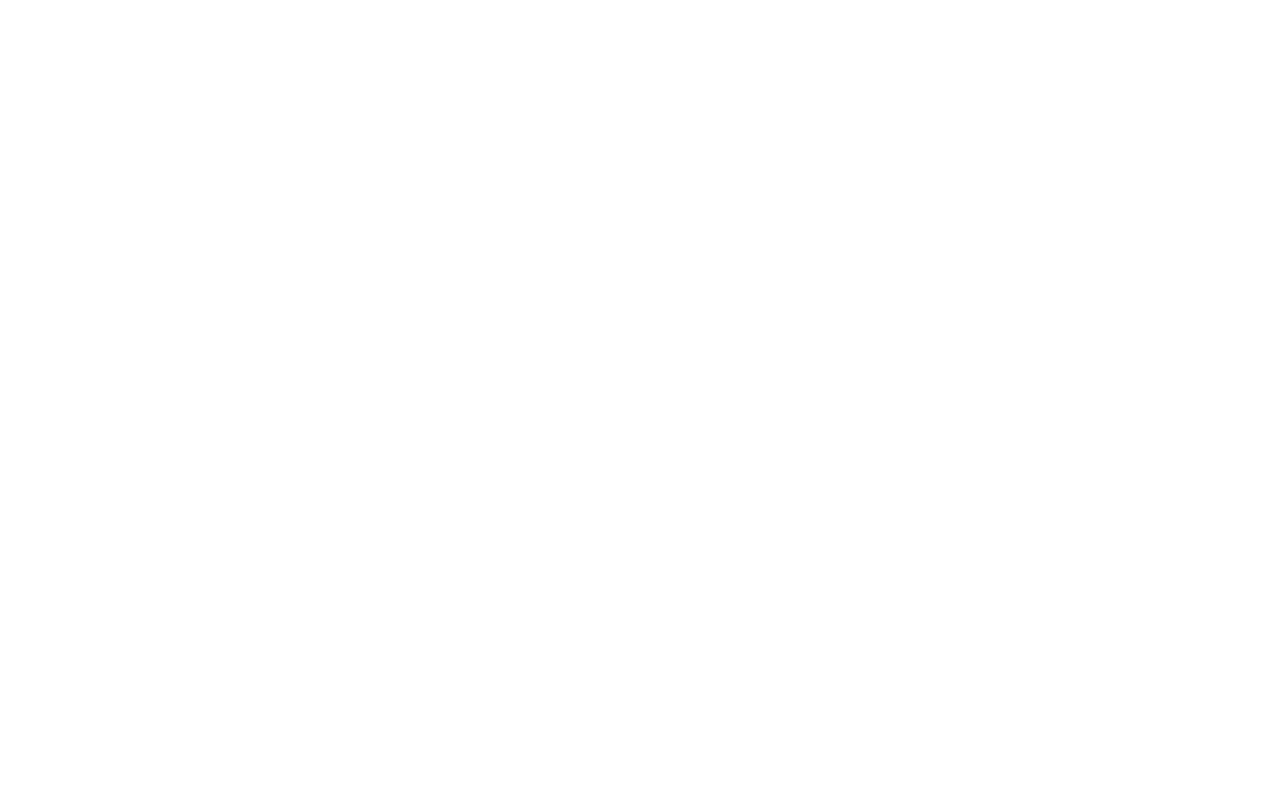
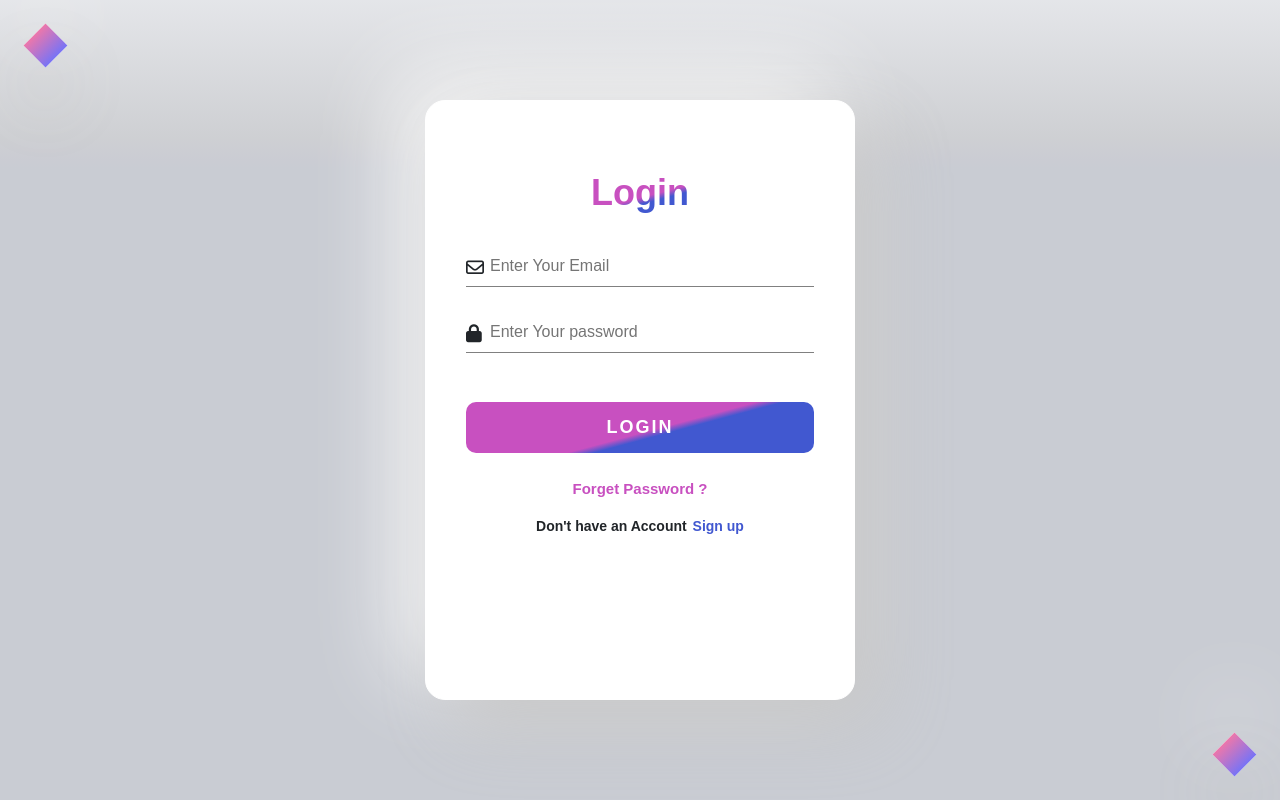
Before and after one commit to avnishkumarcorp/workplusfrontend, a React (Create React App) app: page /login in a window 1280 px wide. Before the commit this address had no page. Built offline with nearby package versions, Linux system fonts and the light colour scheme.

Commit message:
add login and signup page

```diff
--- a/public/index.html
+++ b/public/index.html
@@ -17,6 +17,8 @@
     <link rel="manifest" href="%PUBLIC_URL%/manifest.json" />
 
     <link rel="stylesheet" href="https://cdn.jsdelivr.net/npm/bootstrap@4.6.2/dist/css/bootstrap.min.css" integrity="sha384-xOolHFLEh07PJGoPkLv1IbcEPTNtaed2xpHsD9ESMhqIYd0nLMwNLD69Npy4HI+N" crossorigin="anonymous">
+
+    <link rel="stylesheet" href="https://cdnjs.cloudflare.com/ajax/libs/font-awesome/6.4.0/css/all.min.css" integrity="sha512-iecdLmaskl7CVkqkXNQ/ZH/XLlvWZOJyj7Yy7tcenmpD1ypASozpmT/E0iPtmFIB46ZmdtAc9eNBvH0H/ZpiBw==" crossorigin="anonymous" referrerpolicy="no-referrer" />
     <!--
       Notice the use of %PUBLIC_URL% in the tags above.
       It will be replaced with the URL of the `public` folder during the build.
--- a/src/App.css
+++ b/src/App.css
@@ -4,7 +4,67 @@
   box-sizing: border-box;
 }
 
+@import url("https://fonts.googleapis.com/css2?family=Poppins:wght@400;600;700&family=Raleway:ital,wght@0,400;0,600;1,400;1,500&display=swap");
+/*
+font-family: 'Poppins', sans-serif;
+font-family: 'Raleway', sans-serif; */
+
+@import url("https://fonts.googleapis.com/css2?family=Tajawal:wght@200;300;400;700&display=swap");
+
 
 body {
+  font-family: "Raleway", sans-serif;
   overflow-x: hidden;
 }
+
+:root {
+  --main-gradient: -webkit-linear-gradient(105deg, #4158d0 41%, #c850c0 46%);
+  --main-hover-gradient: -webkit-linear-gradient(
+    105deg,
+    #c850c0 41%,
+    #4158d0 46%
+  );
+  --white: #ffffff;
+  --black: #000000;
+}
+
+
+.main-heading {
+  text-align: center;
+  font-size: 36px;
+  font-weight: 600;
+  background: var(--main-gradient);
+  -webkit-background-clip: text;
+  -webkit-text-fill-color: transparent;
+}
+
+.small-heading {
+  font-size: 22px;
+  font-weight: 600;
+  background: var(--main-gradient);
+  -webkit-background-clip: text;
+  -webkit-text-fill-color: transparent;
+}
+
+.login-btn {
+  padding: 12px 24px;
+  background: var(--main-gradient);
+  border-radius: 10px;
+  color: var(--white);
+  width: 100%;
+  outline: none;
+  border: none;
+  font-size: 18px;
+  text-transform: uppercase;
+  letter-spacing: 2px;
+  font-weight: 800;
+  cursor: pointer;
+}
+
+.login-btn:hover {
+  background: var(--main-hover-gradient);
+}
+
+.login-btn:focus {
+  outline: none;
+}
--- a/src/App.js
+++ b/src/App.js
@@ -2,12 +2,20 @@ import { BrowserRouter, Route, Routes } from 'react-router-dom';
 import './App.css';
 import MainPage from './Main/MainPage';
 import MainOutlet from './Main/MainOutlet';
+import HomePage from './Main/HomePage';
+import LoginPage from './Login/LoginPage';
+import Signup from './Login/Signup';
+
 
 function App() {
   return (
     <div className="App">
       <BrowserRouter>
         <Routes>
+          <Route path="" element={<HomePage />} />
+          <Route path="/login" element={<LoginPage />} />
+          <Route path="/signup" element={<Signup />} />
+
           <Route path="/desktime" element={<MainOutlet />} >
             <Route path="" element={<MainPage />} />
           </Route>
--- /dev/null
+++ b/src/Login/InputComponent.js
@@ -0,0 +1,13 @@
+import React from "react"
+import "./InputComponent.scss"
+
+const InputComponent = ({ icon, type, placeholder }) => {
+  return (
+    <div className="input-field">
+      {icon}
+      <input className="my-input" type={type} placeholder={placeholder} />
+    </div>
+  )
+}
+
+export default InputComponent
--- /dev/null
+++ b/src/Login/InputComponent.scss
@@ -0,0 +1,19 @@
+.input-field {
+  position: relative;
+  .side-icon {
+    position: absolute;
+    top: 12px;
+    font-size: 18px;
+  }
+  .my-input {
+    width: 100%;
+    padding: 8px 24px;
+    border: none;
+    border-bottom: 1px solid gray;
+    margin-bottom: 25px;
+
+    &:focus {
+      outline: none;
+    }
+  }
+}
--- /dev/null
+++ b/src/Login/LoginPage.js
@@ -0,0 +1,40 @@
+import React from "react"
+import "./LoginPage.scss"
+import InputComponent from "./InputComponent"
+import { Link } from "react-router-dom"
+
+const LoginPage = () => {
+  return (
+    <div className="login-page">
+      <div className="left-circle">
+        <div className="small-circle"></div>
+      </div>
+      <div className="right-circle">
+        <div className="small-circle"></div>
+      </div>
+      <div className="ractangle"></div>
+      <div className="ractangle-two"></div>
+      <div className="login-form">
+        <h2 className="main-heading">Login</h2>
+        <div className="py-4">
+          <InputComponent
+            icon={<i class="fa-regular side-icon fa-envelope"></i>}
+            type="email"
+            placeholder="Enter Your Email"
+          />
+          <InputComponent
+            icon={<i class="fa-solid side-icon fa-lock"></i>}
+            type="password"
+            placeholder="Enter Your password"
+          />
+        </div>
+        <button className="login-btn">Login</button>
+        <Link className="forget-pass">Forget Password ?</Link>
+        <p className="account-not">Don't have an Account <Link className="going-link" to="/signup">Sign up</Link></p>
+
+      </div>
+    </div>
+  )
+}
+
+export default LoginPage
--- /dev/null
+++ b/src/Login/LoginPage.scss
@@ -0,0 +1,128 @@
+.login-page {
+  display: flex;
+  justify-content: center;
+  align-items: center;
+  min-height: 100vh;
+  background: #c9ccd3;
+  background-image: linear-gradient(
+    -180deg,
+    rgba(255, 255, 255, 0.5) 0%,
+    rgba(0, 0, 0, 0.5) 100%
+  );
+  background-blend-mode: lighten;
+  position: relative;
+
+
+
+
+  .ractangle {
+    position: absolute;
+    height: 30px;
+    width: 30px;
+    rotate: 45deg;
+    top: 30px;
+    left: 30px;
+    animation: mymove3 1s infinite;
+    background-color: #fff;
+    background-image: linear-gradient(to right, #ec77ab 0%, #7873f5 100%);
+    box-shadow: 26px 26px 72px #c7c7c7, -26px -26px 84px #f9f9f9;
+  }
+
+  .ractangle-two {
+    position: absolute;
+    height: 30px;
+    width: 30px;
+    rotate: 45deg;
+    right: 30px;
+    bottom: 30px;
+    animation: mymove3 1s infinite;
+    background-color: #fff;
+    background-image: linear-gradient(to right, #ec77ab 0%, #7873f5 100%);
+    box-shadow: 26px 26px 72px #c7c7c7, -26px -26px 84px #f9f9f9;
+  }
+
+  .login-form {
+    border: 1px solid #fff;
+    box-shadow: 26px 26px 72px #c7c7c7, -26px -26px 84px #f9f9f9;
+    padding: 70px 40px;
+    width: 430px;
+    min-height: 600px;
+    background-color: #fff;
+    text-align: center;
+    border-radius: 20px;
+    z-index: 99;
+    .forget-pass{
+      font-size: 15px;
+      font-weight: 700;
+      color: #c850c0;
+      display: block;
+      padding-top: 25px;
+      &:hover{
+        text-decoration: none;
+      }
+
+    }
+    .account-not{
+      padding: 15px 0px;
+      font-size: 14px;
+      font-weight: 700;
+      .going-link{
+        color: #4158d0;
+        margin-left: 2px;
+        &:hover{
+          text-decoration: none;
+        }
+      }
+    }
+  }
+  .main-heading {
+    background-color: -webkit-linear-gradient(105deg, #4158d0 41%, #c850c0 46%);
+    -webkit-background-clip: text;
+    -webkit-text-fill-color: transparent;
+  }
+}
+
+@keyframes mymove {
+  0% {
+    width: 300px;
+    height: 300px;
+  }
+  50% {
+    width: 120px;
+    height: 120px;
+  }
+  100% {
+    width: 300px;
+    height: 300px;
+  }
+}
+
+@keyframes mymove2 {
+  0% {
+    width: 200px;
+    height: 200px;
+  }
+  50% {
+    width: 100px;
+    height: 100px;
+  }
+  100% {
+    width: 200px;
+    height: 200px;
+  }
+}
+
+@keyframes mymove3 {
+  0% {
+    width: 30px;
+    height: 30px;
+  }
+  50% {
+    width: 31px;
+    height: 31px;
+  }
+  100% {
+    width: 30px;
+    height: 30px;
+  }
+}
--- /dev/null
+++ b/src/Login/Signup.jsx
@@ -0,0 +1,48 @@
+import React from "react";
+import "./LoginPage.scss"
+import InputComponent from "./InputComponent"
+import { Link } from "react-router-dom"
+
+const Signup = () => {
+  return (
+    <div className="login-page">
+    <div className="left-circle">
+      <div className="small-circle"></div>
+    </div>
+    <div className="right-circle">
+      <div className="small-circle"></div>
+    </div>
+    <div className="ractangle"></div>
+    <div className="ractangle-two"></div>
+    <div className="login-form">
+      <h2 className="main-heading">Sign Up</h2>
+      <div className="py-4">
+        <InputComponent
+          icon={<i class="fa-regular side-icon fa-user"></i>}
+          type="text"
+          placeholder="Enter Your Name"
+        />
+        <InputComponent
+          icon={<i class="fa-regular side-icon fa-envelope"></i>}
+          type="email"
+          placeholder="Enter Your Email"
+        />
+        <InputComponent
+          icon={<i class="fa-solid side-icon fa-lock"></i>}
+          type="password"
+          placeholder="Enter Your password"
+        />
+        <InputComponent
+          icon={<i class="fa-solid side-icon fa-lock"></i>}
+          type="password"
+          placeholder="Enter Your Confirm password"
+        />
+      </div>
+      <button className="login-btn">Sign Up</button>
+      <p className="account-not">Already have an Account <Link className="going-link" to="/login">Login</Link></p>
+    </div>
+  </div>
+  )
+};
+
+export default Signup;
--- /dev/null
+++ b/src/Main/HomePage.jsx
@@ -0,0 +1,9 @@
+import React from "react";
+
+const HomePage = () => {
+  return (
+    <div>i am Home Page</div>
+  )
+};
+
+export default HomePage;
```
Also changed, not shown: src/Login/SignupPage.js (added, +49 -0 lines).
